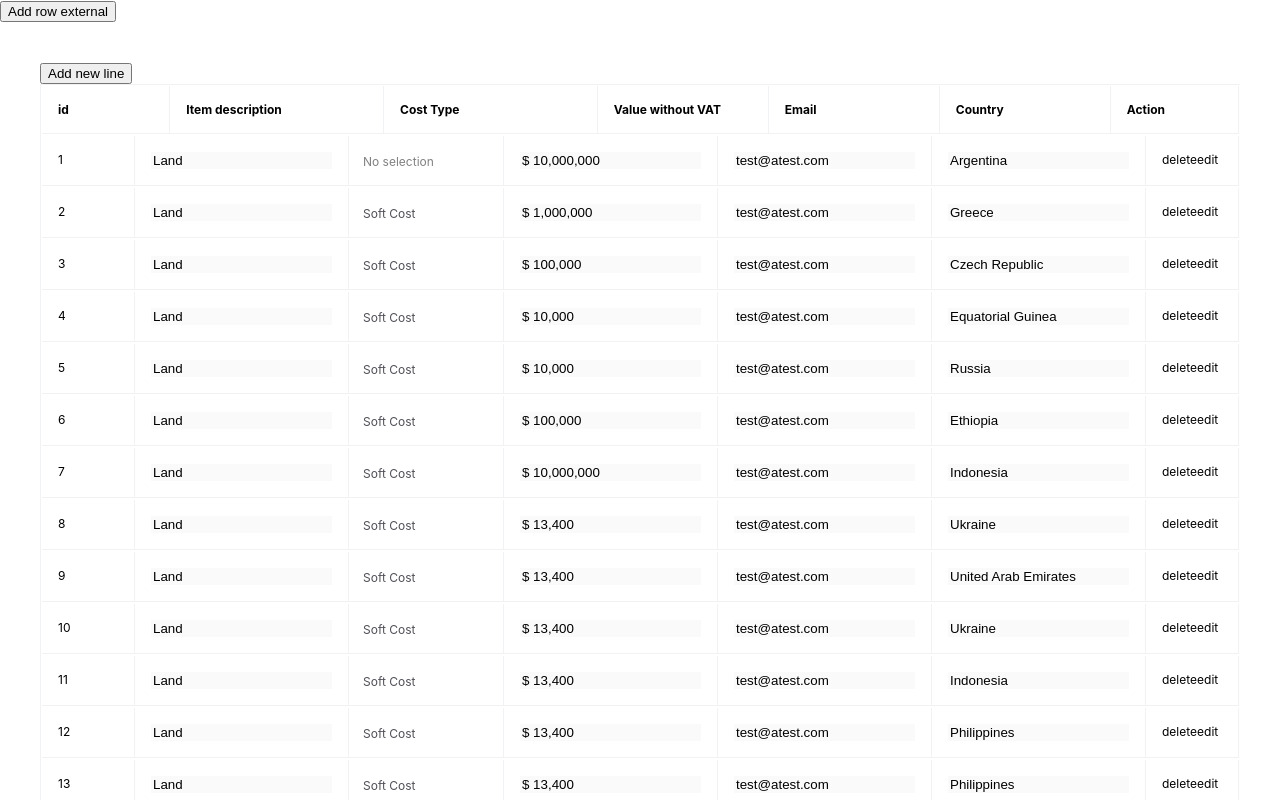
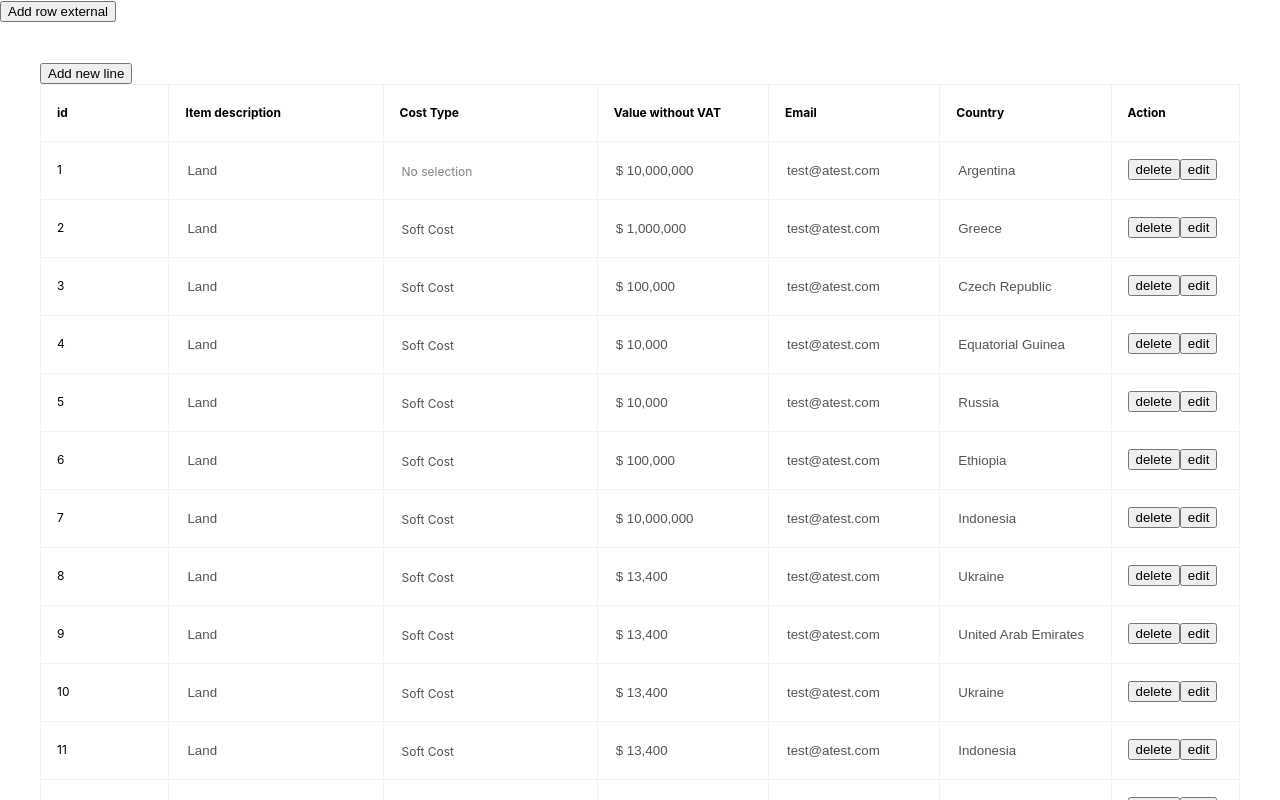
Before and after one commit to unkindee/react-table-editable-rows, a React (Create React App) app: page /table in a window 1280 px wide. Shown: the top 800 px of the page. Built offline with nearby package versions, Linux system fonts and the light colour scheme.

Commit message:
style fixes

```diff
--- a/src/components/CustomTable.js
+++ b/src/components/CustomTable.js
@@ -21,7 +21,37 @@ const TableWrapper = styled.div`
     list-style: none;
     font-size: 12px;
     position: relative;
-    border: 1px solid transparent;
+  }
+
+  * {
+      box-sizing: border-box;
+  }
+
+  .attribute {
+    line-height: 2;
+  }
+
+  /* 2 Column Card Layout */
+  @media screen and (max-width: 736px) {
+
+    /* Don't display the first item, since it is used to display the header for tabular layouts*/
+    .table-container>li:first-child {
+      display: none;
+    }
+
+    /* Attribute name for first column, and attribute value for second column. */
+    .attribute {
+      display: grid;
+      grid-template-columns: minmax(9em, 30%) 1fr;
+    }
+  }
+
+  /* 1 Column Card Layout */
+  @media screen and (max-width:580px) {
+    .table-container {
+      display: grid;
+      grid-template-columns: 1fr;
+    }
   }
 
   /* Tabular Layout */
@@ -44,7 +74,7 @@ const TableWrapper = styled.div`
     }
 
     /* Center header labels */
-    .table-container > .item-container:first-child .attribute {
+    .table-container>.item-container:first-child .attribute {
         display: flex;
         align-items: center;
         justify-content: flex-start;
@@ -56,27 +86,38 @@ const TableWrapper = styled.div`
 
   form {
     width: 100%;
+  }
 
   input {
     border: none;
-      color: black;
+    background: transparent;
+    width: 100%;
+    height: 25px;
+    white-space: nowrap;
+    overflow: hidden;
+    text-overflow: ellipsis;
+    text-align: left;
+
+    &:focus {
+      border: none;
+    }
 
     &:focus-visible {
       outline: none;
     }
+
+    &::placeholder {
+      color: #2081FA;
     }
   }
 
-  .attribute {
-    display: flex;
-  }
-
-  .active-table-row {
-    border: 1px solid #2081FA;
-
-    .cell-format:hover {
-      background: lightgray;
-    }
+  .active-row-selection {
+    position: absolute;
+    top: 0;
+    bottom: 0;
+    right: 0;
+    left: 0;
+    border: 2px solid #2081FA;
   }
 
   .header-format {
@@ -87,7 +128,6 @@ const TableWrapper = styled.div`
   .header-format,
   .cell-format {
     padding: 16px;
-    position: relative;
   }
 `
 
@@ -118,7 +158,7 @@ export const usePrevious = (value) => {
   return ref.current
 }
 
-const ActionItem = styled.div`
+const ActionItem = styled.button`
   cursor: pointer;
 
   &:hover {
@@ -146,7 +186,6 @@ const customSelect = {
     maxWidth: state.selectProps.maxWidth,
     padding: '0',
     maxHeight: '24px',
-    paddingLeft: '12px'
   }),
   control: (provided, state) => ({
     ...provided,
@@ -166,11 +205,9 @@ const customSelect = {
     ...provided,
     fontSize: '12px',
     color: '#515058',
-    paddingLeft: '12px'
   }),
   placeholder: (provided, state) => ({
     ...provided,
-    paddingLeft: '12px'
   }),
   menu: (provided, state) => ({
     ...provided,
@@ -468,6 +505,9 @@ const CustomTable = ({
               className={activeRow ? 'active-table-row' : ''}
               {...row.getRowProps()}
             >
+              {activeRow && (
+                <div className="active-row-selection"></div>
+              )}
               <Formik
                 id='custom-table-form'
                 innerRef={formikRef}
@@ -482,7 +522,11 @@ const CustomTable = ({
                   style={{ gridTemplateColumns: size }}
                 >
                   {row.cells.map(cell => (
-                    <div className='attribute cell-format' {...cell.getCellProps()}>{cell.render('Cell', { disabled: activeRow })}</div>
+                    <div className='attribute cell-format' {...cell.getCellProps()}>
+                      <div style= {{ position: 'relative '}}>
+                        {cell.render('Cell', { disabled: activeRow })}
+                      </div>
+                    </div>
                   ))}
                 </Form>
               </Formik>
```
Lines whose indentation alone changed are shown as unchanged.
